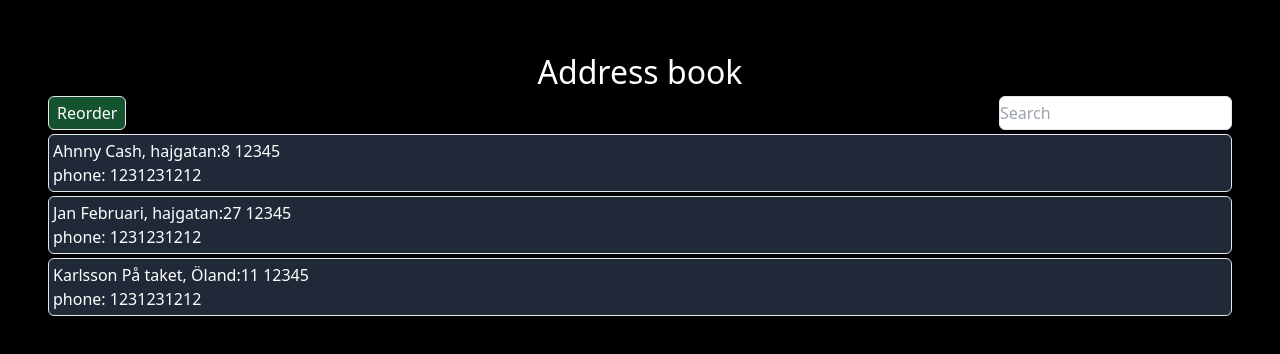
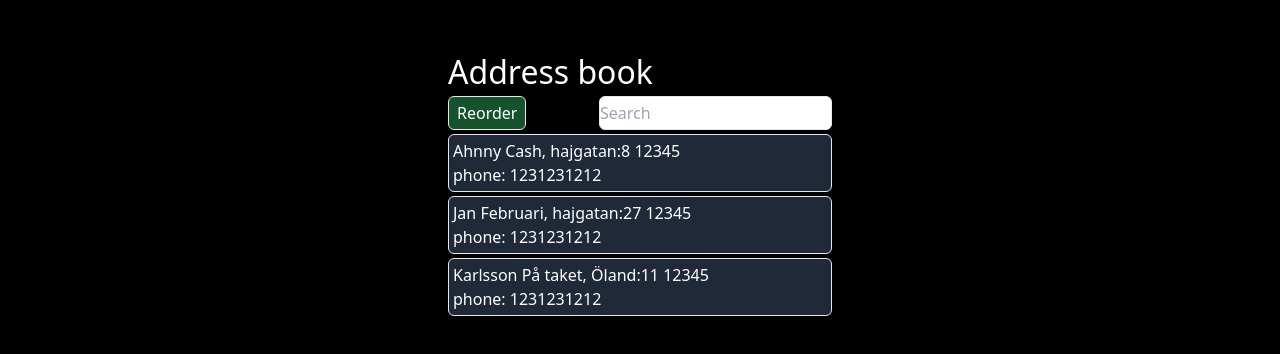
Before and after one commit to lukas-laas/address-book, a Next.js app: page / in a window 1280 px wide. Shown: the top 354 px of the page. Built offline with nearby package versions, Linux system fonts and the light colour scheme.

Commit message:
style: max-width 96rem

```diff
--- a/src/app/page.tsx
+++ b/src/app/page.tsx
@@ -1,4 +1,3 @@
-import Image from "next/image";
 import Header from "../components/header/header";
 import AddressList from "../components/addressList/addressList";
 
@@ -12,8 +11,10 @@ export default async function Home() {
   console.log(_addresses);
   return (
     <main className="flex min-h-screen flex-col items-center justify-start p-12 w-full">
-      <Header />
-      <AddressList addresses={_addresses} />
+      <div className="max-w-96 w-full">
+        <Header />
+        <AddressList addresses={_addresses} />
+      </div>
     </main>
   );
 }
```
